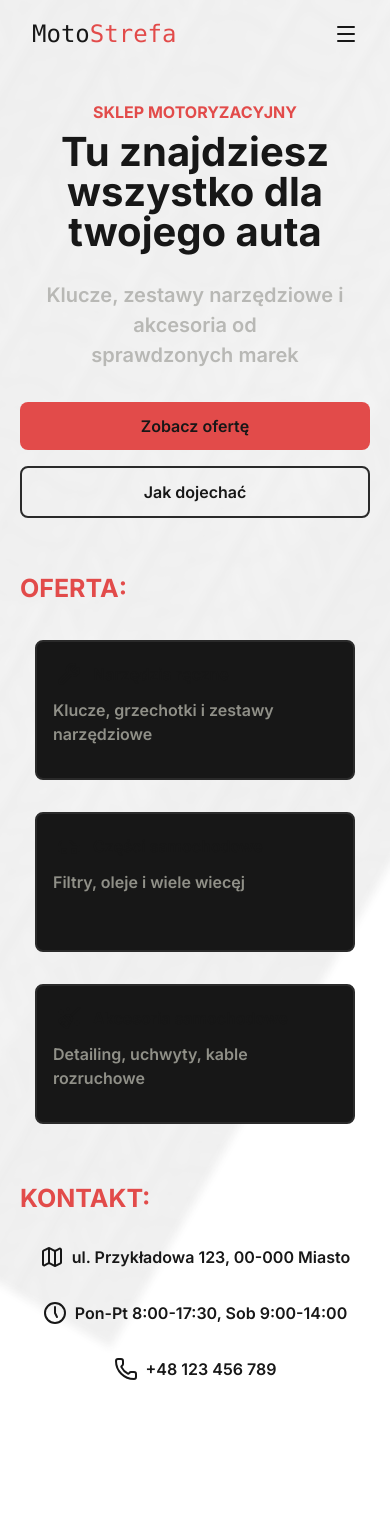
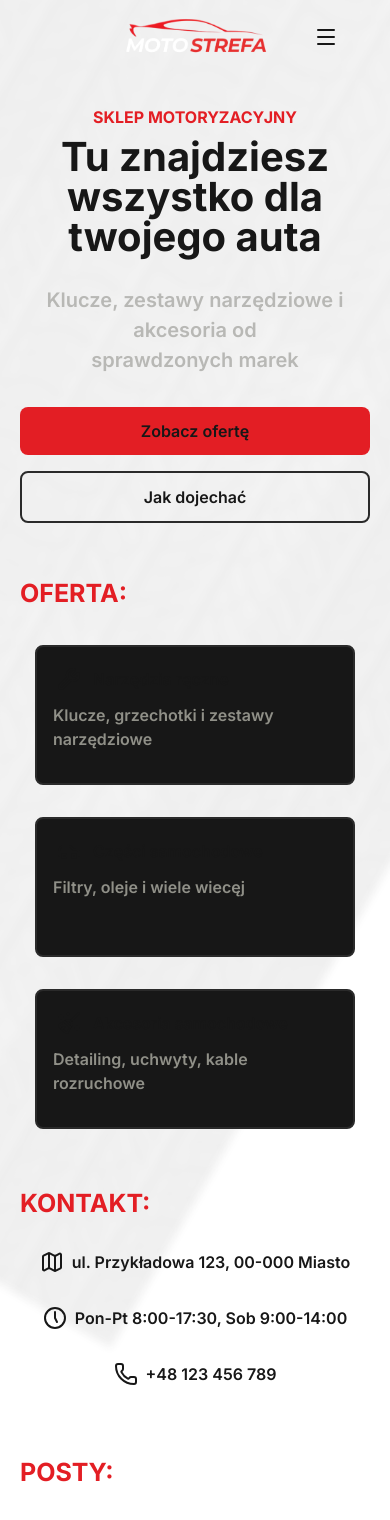
Before and after one commit to M0rton45/MotoStrefa, a Next.js app: page / in a window 390 px wide. Shown: the top 1520 px of the page. Before the commit the page ends 1449 px from the top, so only its background shows below. Built offline with nearby package versions, Linux system fonts and the light colour scheme.

Commit message:
changes color styles, add temple in global.css, add logo and new seciton, change menu postion

```diff
--- a/app/globals.css
+++ b/app/globals.css
@@ -45,3 +45,7 @@ body::before {
 @utility input-style{
   @apply md:py-3 md:w-80 md:my-3
 }
+
+@theme {
+  --color-brand-red: #E31E24;
+}
--- a/app/page.js
+++ b/app/page.js
@@ -5,14 +5,14 @@ export default function Home(){
   return (
     <main id="hero">
       <section className="py-2 px-5 mt-10 text-center flex flex-col items-center">
-        <h2 className="text-[#e24b4a] uppercase font-bold">Sklep motoryzacyjny</h2>
+        <h2 className="text-brand-red uppercase font-bold">Sklep motoryzacyjny</h2>
         <h3 className="font-bold text-[40px] leading-10 py-2">Tu&nbsp;znajdziesz wszystko dla twojego auta</h3>
         <p className="text-[#b8b8b5] text-[20px] mt-5 max-w-[300px] md:max-w-[500px] font-normal">Klucze, zestawy narzędziowe i akcesoria od sprawdzonych&nbsp;marek</p>
       </section>
       <div className="flex flex-col px-5 mb-10 md:flex-row md:justify-around md:gitmx-20">
         <a
           href="#offer"
-          className=" bg-[#e24b4a] p-3 rounded-lg mt-5 w-full text-center mt-6 md:input-style"
+          className=" bg-brand-red p-3 rounded-lg mt-5 w-full text-center mt-6 md:input-style"
         >
           Zobacz ofertę
         </a>
@@ -44,7 +44,7 @@ export default function Home(){
         px-5
         mb-8
       ">
-        <h3 className="text-[#e24b4a] text-[25px] uppercase font-bold mb-4">Oferta:</h3>
+        <h3 className="text-brand-red text-[25px] uppercase font-bold mb-4">Oferta:</h3>
           <List list={offers} ItemComponent={ItemOffer} className="flex flex-col items-center md:flex-row md:justify-between"/>
       </section>
       <section id="contact"
@@ -54,8 +54,14 @@ export default function Home(){
         mb-10
       ">
         {/* [#808078] */}
-        <h3 className="text-[#e24b4a] text-[25px] uppercase font-bold mb-4">Kontakt:</h3>
+        <h3 className="text-brand-red text-[25px] uppercase font-bold mb-4">Kontakt:</h3>
         <List list={contact} ItemComponent={ItemContact} className="flex flex-col items-center" />
+      </section>
+      <section id="posts" className="
+        px-5
+        mb-8
+      ">
+        <h3 className="text-brand-red text-[25px] uppercase font-bold mb-4">Posty:</h3>
       </section>
     </main>
   )
--- a/components/Navbar.js
+++ b/components/Navbar.js
@@ -14,29 +14,30 @@ export default function Navbar(){
     // komp rozwijane menu
     return(
         <nav
-        className='pt-4 flex justify-between items-center min-h-12 px-8 text-[24px]'>
-            <h1 className="relative z-10 font-mono">Moto<label className="text-[#e24b4a]">Strefa</label></h1>
+        className='pt-4 flex justify-around items-center min-h-12 px-8 text-[24px] md: justify-between'>
+            <img src="/logo.png" alt="Logo" className="max-w-[150px] ml-22 "/>
+            {/* <h1 className="relative z-10 font-mono">Moto<label className="text-[#e24b4a]">Strefa</label></h1> */}
             {/* <img src="/logo.jpg" alt="Logo" className="h-10 w-10"/> */}
-            <div className="group relative flex">
+            <div className="group relative flex mr-[20px]">
     <button onClick={() => setIsMenuOpen(!isMenuOpen)} className="md:pointer-events-none">
-        <div className="relative z-10 flex md: text-xl items-center">
+        <div className=" relative z-10 flex md: text-xl items-center md:mr-22 ">
             {isMenuOpen ? <X/> : <Menu/>}
         </div>
     </button>
 
     {/* MOBILE: fullscreen, klik steruje isMenuOpen */}
     {isMenuOpen && (
-        <div className="backdrop-blur-[25px]  md:hidden fixed inset-0 flex flex-col items-center justify-center">
+        <div className="backdrop-blur-[25px]  md:hidden fixed inset-0 flex flex-col items-center justify-center ">
             <List list={links} ItemComponent={ItemLinks} onClose={closeMenu}/>
-            <div className="w-9 h-0.5 bg-[#e24b4a] mb-8"></div>
-            <a className="text-sm text-white/60">+48 123 456 789</a>
+            <div className="w-9 h-0.5 bg-brand-red mb-8"></div>
+            <a type="phone" href="tel:+48123456789" className="text-sm text-white/60">+48 123 456 789</a>
         </div>
     )}
     {/* DESKTOP: dropdown, hover steruje CSS-em, zero JS */}
     <div className="absolute top-[-9] right-5 flex flex-col
                 opacity-0 invisible -translate-y-2
                 md:group-hover:opacity-100 md:group-hover:visible md:group-hover:translate-y-0
-                transition-all duration-200">
+                transition-all duration-200 pl-4 mr-[-25px]">
         <List list={links} ItemComponent={ItemLinks} onClose={closeMenu}/>
     </div>
 </div>
--- a/components/Oferta.js
+++ b/components/Oferta.js
@@ -39,7 +39,11 @@
     export const ItemContact = ({item}) => (
         <li className="flex pb-2 my-3">
             <span className="pr-2">{item.icon}</span>
-            <p>{item.description}</p>
+            {item.href ? (
+                <a href={item.href}>{item.description}</a>
+            ):(
+                <p>{item.description}</p>
+            )}
         </li>
     )
     export const ItemLinks = ({item, onClose}) => {
--- a/data/oferta.js
+++ b/data/oferta.js
@@ -26,16 +26,19 @@ export const contact = [
         id: 0,
         icon: <Map />,
         description: "ul. Przykładowa 123, 00-000 Miasto",
+        href: "https://www.google.com/maps/dir/?api=1&destination=Zbigniewa Oleśnickiego 3, 42-470 Siewierz, Polska",
     },
     {
         id: 1,
         icon: <Clock5 />,
         description: "Pon-Pt 8:00-17:30, Sob 9:00-14:00",
+        href: null,
     },
     {
         id: 2,
         icon: <Phone />,
         description: "+48 123 456 789",
+        href: "tel:+48123456789",
     }
 ]
 export const links = [
```
Also changed, not shown: public/logo.jpg (deleted), public/logo.png (added).
